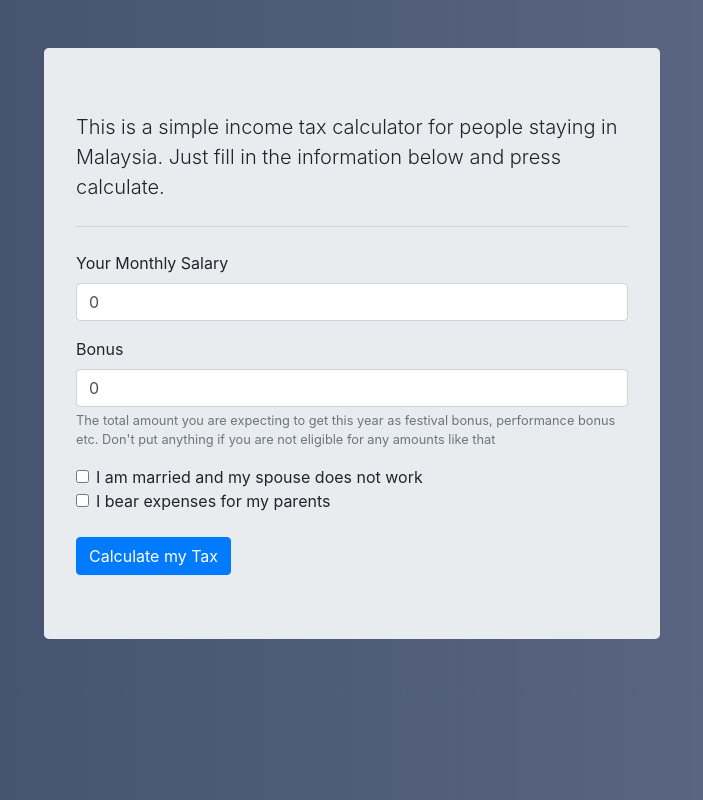
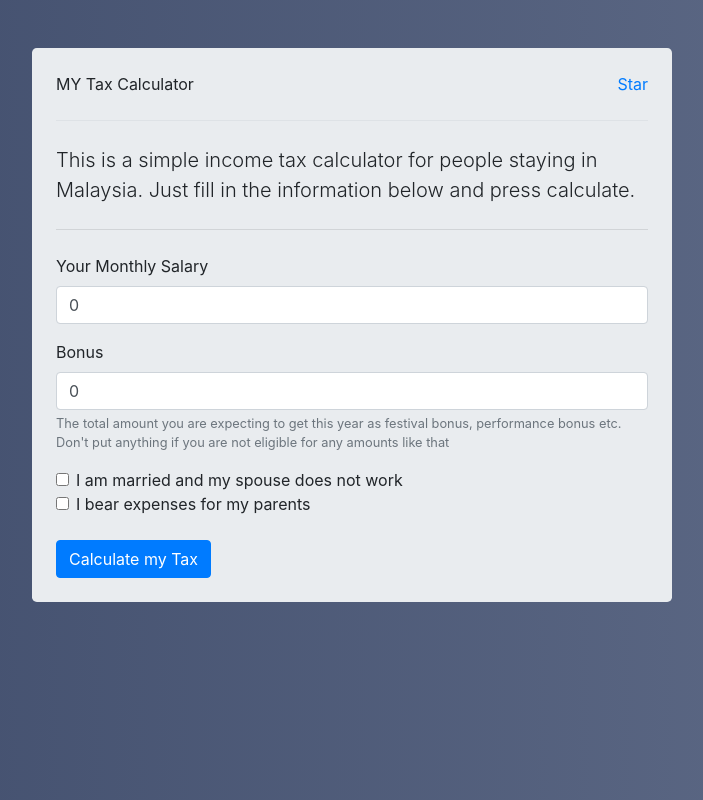
Before and after one commit to dibosh/mytaxcalc, a plain HTML site: page index.html in a window 1280 px wide. Shown: the whole page, without its empty margins (288-991 px from the left). Drawn offline with nearby package versions, Linux system fonts and the light colour scheme.

Commit message:
Add github star button

```diff
--- a/index.html
+++ b/index.html
@@ -11,8 +11,13 @@
 </head>
 
 <body ng-app="myTaxCalcApp" class="background-grd-1">
-  <div class="d-flex flex-row justify-content-center p-4" ng-controller="MainCtrl as vm">
-    <div class="jumbotron w-50 mt-4">
+  <div class="d-flex flex-row justify-content-center pt-4" ng-controller="MainCtrl as vm">
+    <div class="jumbotron w-50 mt-4 px-4 pt-0 pb-4">
+      <nav class="navbar navbar-light p-0 py-4 d-flex flex-row border-bottom mb-4">
+        <span class="mr-auto">MY Tax Calculator</span>
+        <a class="github-button" href="https://github.com/dibosh/mytaxcalc" data-size="large" data-show-count="true"
+          aria-label="Star dibosh/mytaxcalc on GitHub">Star</a>
+      </nav>
       <p class="lead">
         This is a simple income tax calculator for people staying in Malaysia. Just fill in the information
         below and press calculate.
@@ -58,6 +63,7 @@
   <script src="https://cdnjs.cloudflare.com/ajax/libs/angular.js/1.7.8/angular.min.js"></script>
   <script src="resources/tax.calculator.js"></script>
   <script src="resources/index.js"></script>
+  <script async defer src="https://buttons.github.io/buttons.js"></script>
 </body>
 
 </html>
```
